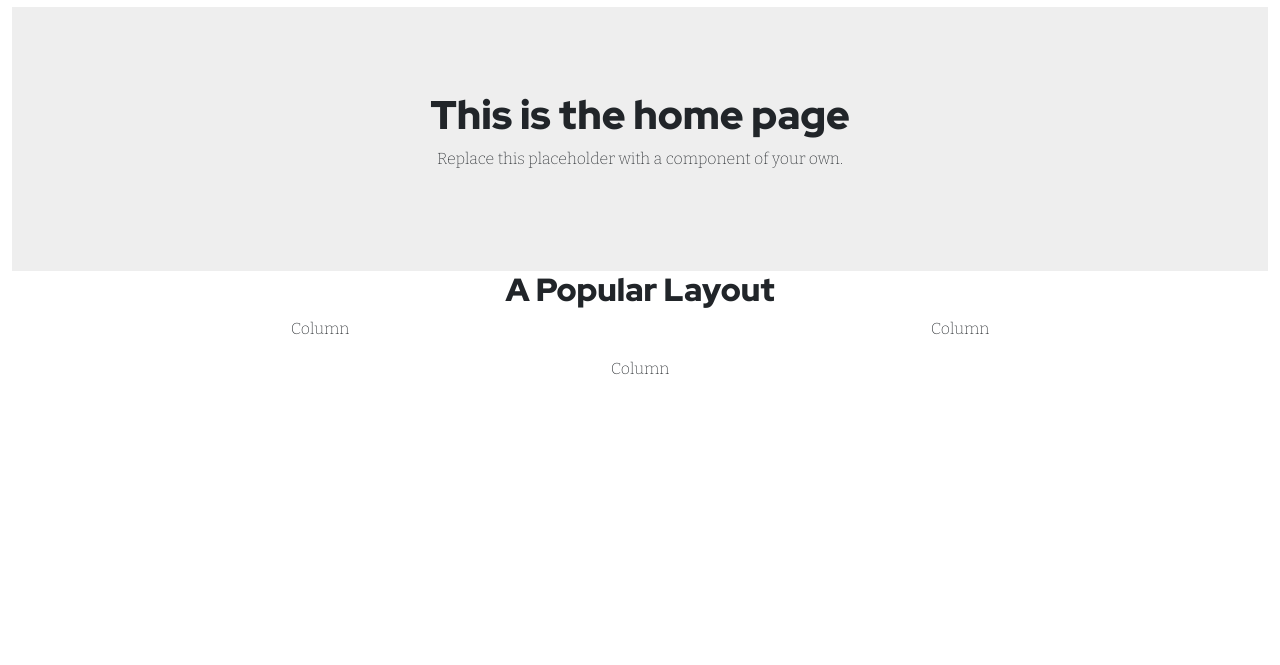
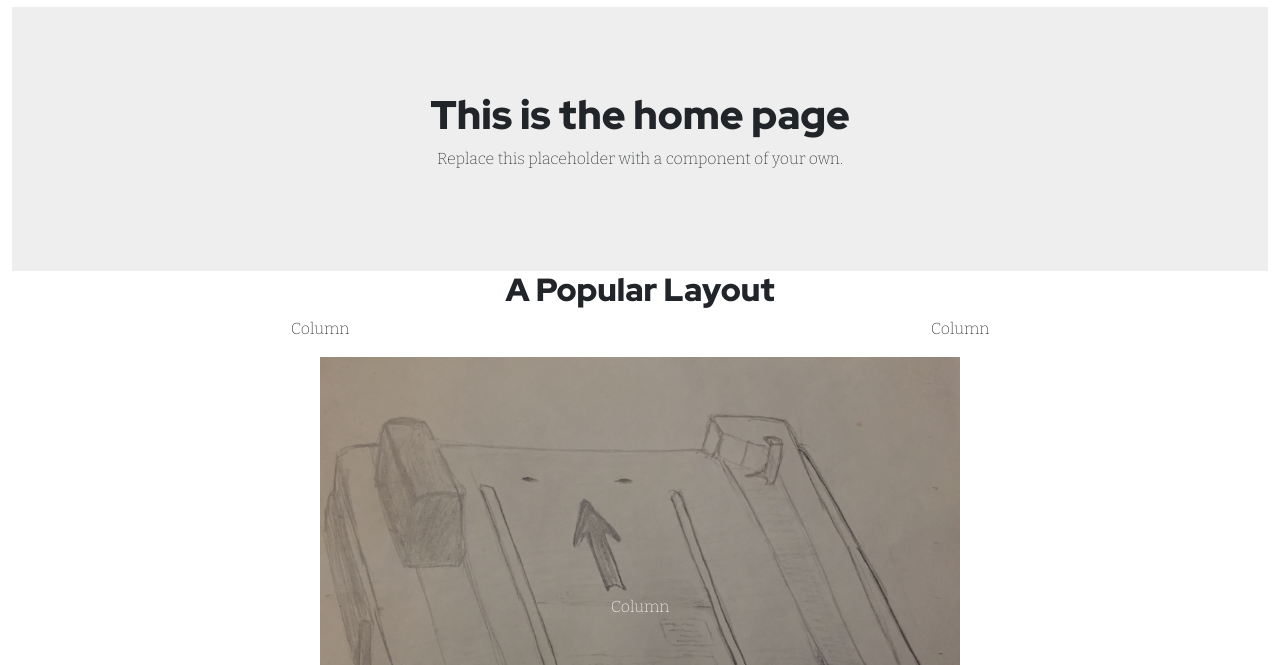
Before and after one commit to robfromerd/portfolio-starter, a plain HTML site: page index.html in a window 1280 px wide. Shown: the part 135-800 px from the top of the page. Drawn offline with nearby package versions, Linux system fonts and the light colour scheme.

Commit message:
for eidan

```diff
--- a/css/styles.css
+++ b/css/styles.css
@@ -39,3 +39,18 @@ a.navbar-brand img {
     }
 
 a.active {font-weight: bold}
+
+.specialback {
+    color:white;
+    background:
+        /* top, transparent black, faked with gradient */
+        linear-gradient(
+          rgba(0, 0, 0, 0.3),
+          rgba(0, 0, 0, 0.3)
+        ),
+        /* bottom, image */
+        url(../images/chartWriter.jpg);
+    background-size: cover;
+    background-position:center;
+    height:500px;
+}
--- a/index.html
+++ b/index.html
@@ -59,8 +59,8 @@
     <div class="col-sm-6">Column</div>
   </div>
 
-    <div class="row text-center mt-3">
-    <div class="col-sm-6 offset-sm-3">Column</div>
+    <div class="row text-center mt-3 ">
+    <div class="col-sm-6 offset-sm-3 specialback d-flex justify-content-center align-items-center">Column</div>
   </div>
    <!-- end popular layout -->
 <!-- <p class="notice">Breakpoint: </p> -->
```
